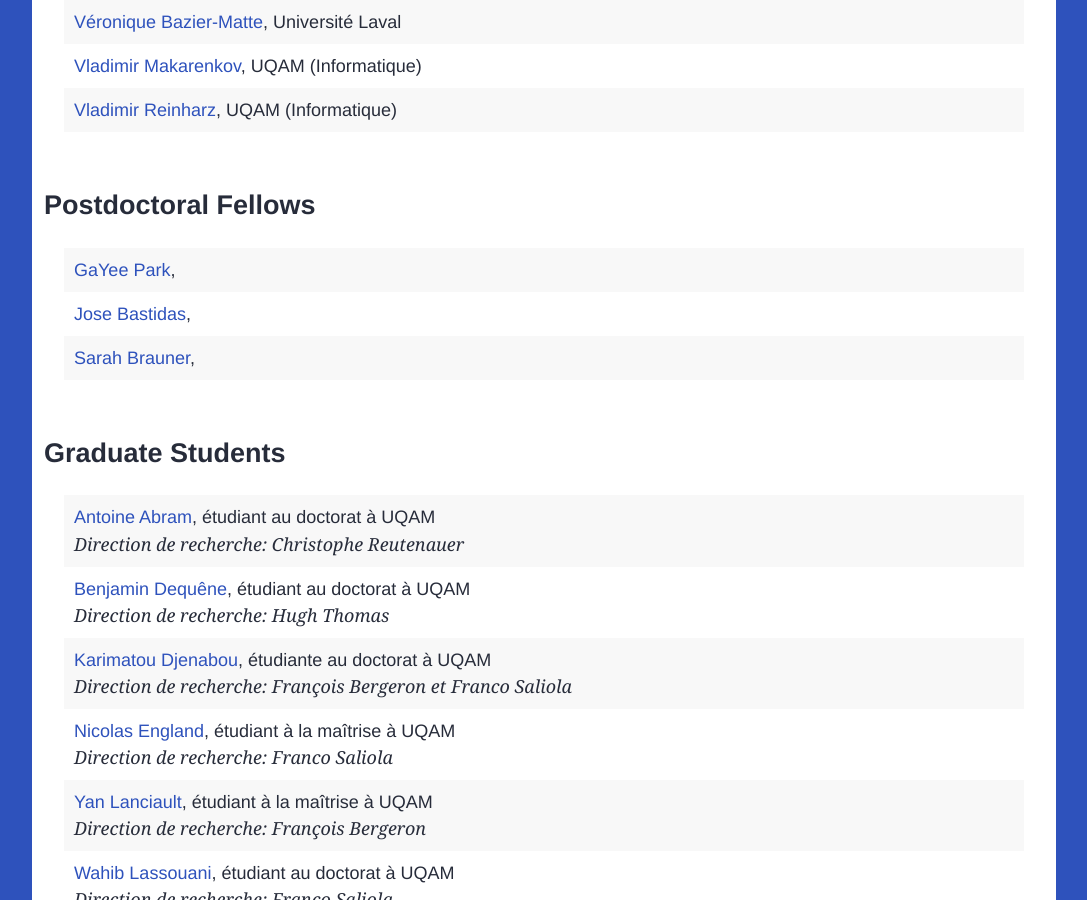
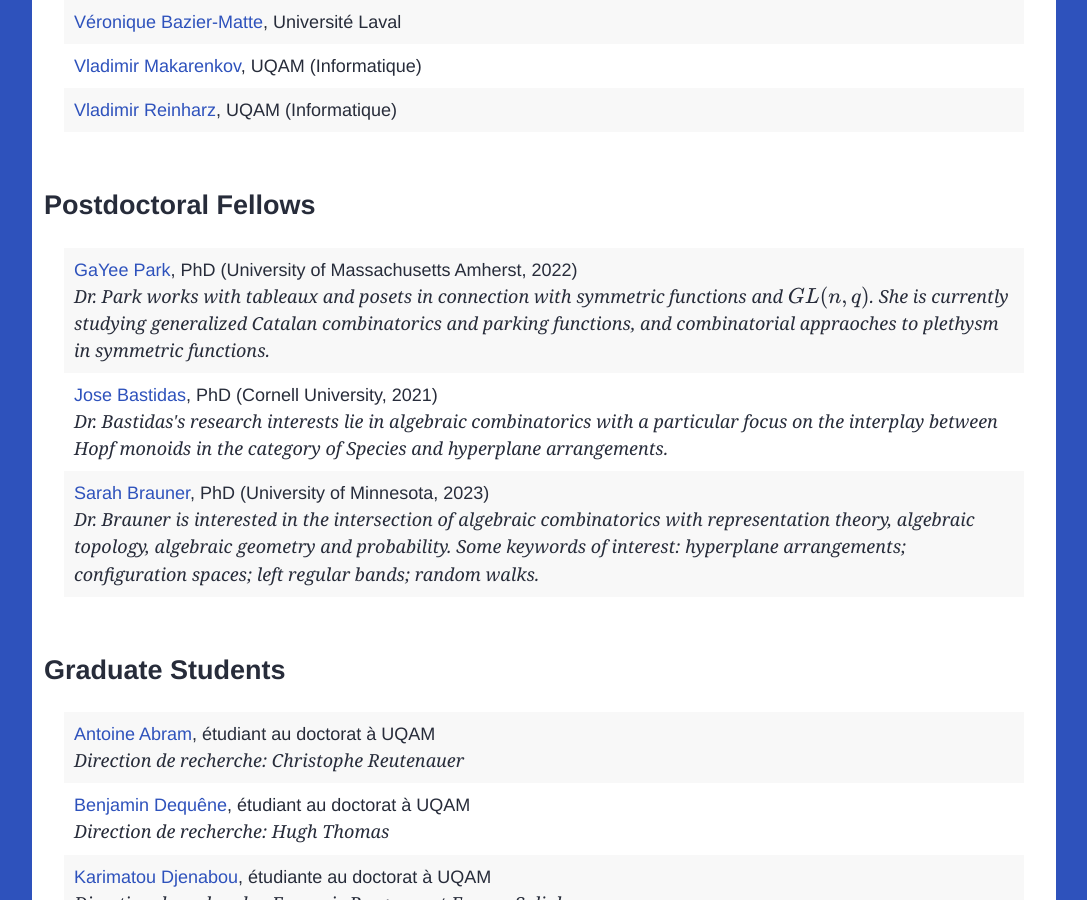
Before and after one commit to lacim-uqam/lacim-uqam.github.io, a Jekyll site: the page built from en/members.md, in a window 1280 px wide and 900 px high, scrolled down 1628 px. Shown: the whole window, without its empty margins (96-1183 px from the left). Built offline with Jekyll 4.4.1, drawn with Linux system fonts in a browser that asks for light colours; formulas are drawn with MathJax 3.

Commit message:
update member section for postdocs; adding research interests

```diff
--- a/_data/members/postdocs.yml
+++ b/_data/members/postdocs.yml
@@ -1,14 +1,53 @@
 - name: GaYee Park
+  phd_institution: University of Massachusetts Amherst
+  phd_year: 2022
+  phd_supervisor: Alejandro Morales
   email: park.ga_yee@uqam.ca
   website: https://sites.google.com/view/gayeepark/home
   category: postdoc
+  research_interests: >
+    Dr. Park works with tableaux and posets in connection with symmetric
+    functions and \(GL(n,q)\). She is currently studying generalized Catalan
+    combinatorics and parking functions, and combinatorial appraoches to
+    plethysm in symmetric functions.
+  interets_de_recherche: >
+    Les recherches de Dr. Park portent sur la combinatoire algébrique et
+    énumérative. Elle étudie les tableau et les posets et leurs applications
+    aux fonctions symétriques et \(GL(n,q)\). Elle étudie actuellement la
+    combinatoire catalane généralisée, les fonctions de stationnement, et des
+    approches combinatoires au pléthysme de fonctions symétriques.
 
 - name: Jose Bastidas
+  phd_institution: Cornell University
+  phd_year: 2021
+  phd_supervisor: Marcelo Aguiar
   email: jdb394@cornell.edu
   website: https://sites.google.com/view/bastidas/
   category: postdoc
+  research_interests: >
+    Dr. Bastidas's research interests lie in algebraic combinatorics with
+    a particular focus on the interplay between Hopf monoids in the category of
+    Species and hyperplane arrangements.
+  interets_de_recherche: >
+    Les recherches de Dr. Bastidas portent sur la combinatoire algébrique,
+    notamment l'interaction entre les monoïdes de Hopf dans la catégorie des
+    espèces et les arrangements d'hyperplans.
 
 - name: Sarah Brauner
+  phd_institution: University of Minnesota
+  phd_year: 2023
+  phd_supervisor: Vic Reiner
   email: sarahbrauner@gmail.com
   website: https://www.sarahbrauner.com/
   category: postdoc
+  research_interests: >
+    Dr. Brauner is interested in the intersection of algebraic combinatorics
+    with representation theory, algebraic topology, algebraic geometry and
+    probability. Some keywords of interest: hyperplane arrangements;
+    configuration spaces; left regular bands; random walks.
+  interets_de_recherche: >
+    Dr. Brauner s'intéresse à l'intersection de la combinatoire algébrique avec
+    la théorie des représentations, la topologie algébrique, la géométrie
+    algébrique et les probabilités. Quelques mots-clés d'intérêt: arrangements
+    d'hyperplans; espaces de configuration; bandes régulières à gauche; marches
+    aléatoires.
--- a/_layouts/members.html
+++ b/_layouts/members.html
@@ -41,7 +41,8 @@
             <li>
                 <div class="member">
                     <a href="{{ member.website }}">{{ member.name }}</a>,
-                    {{ member.affiliation }} <br>
+                    PhD ({{ member.phd_institution }}, {{ member.phd_year }})
+                    <br>
                     <em>
                     {% if page.lang == "en" %}
                         {{ member.research_interests }}
```
